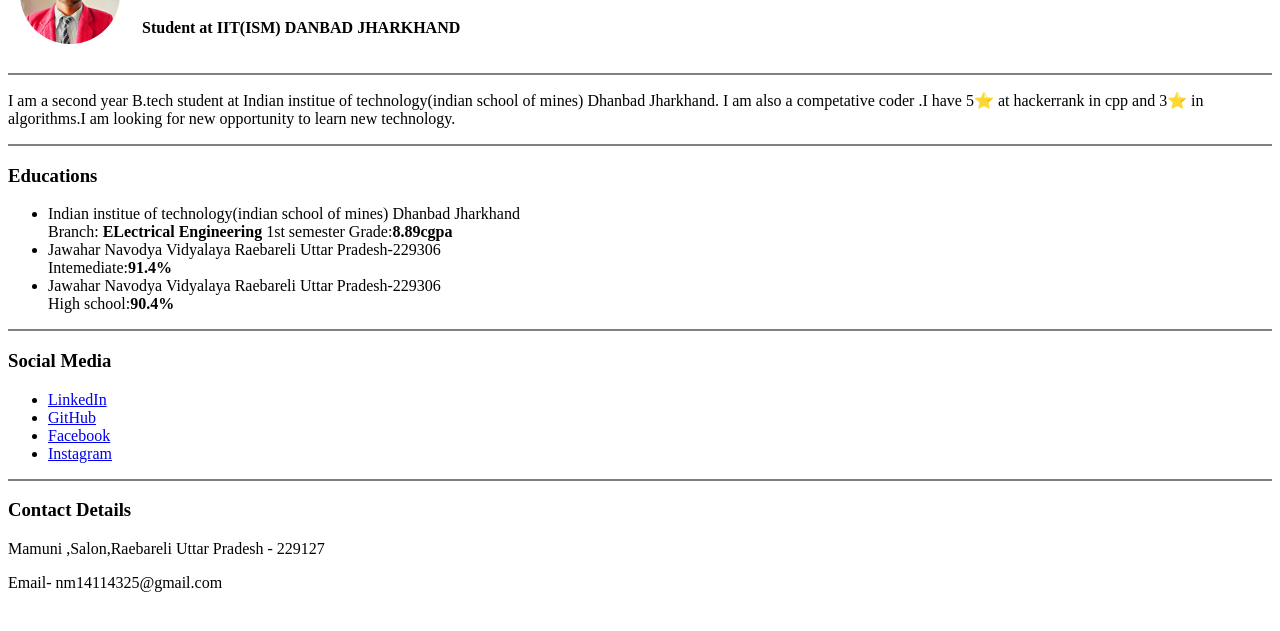
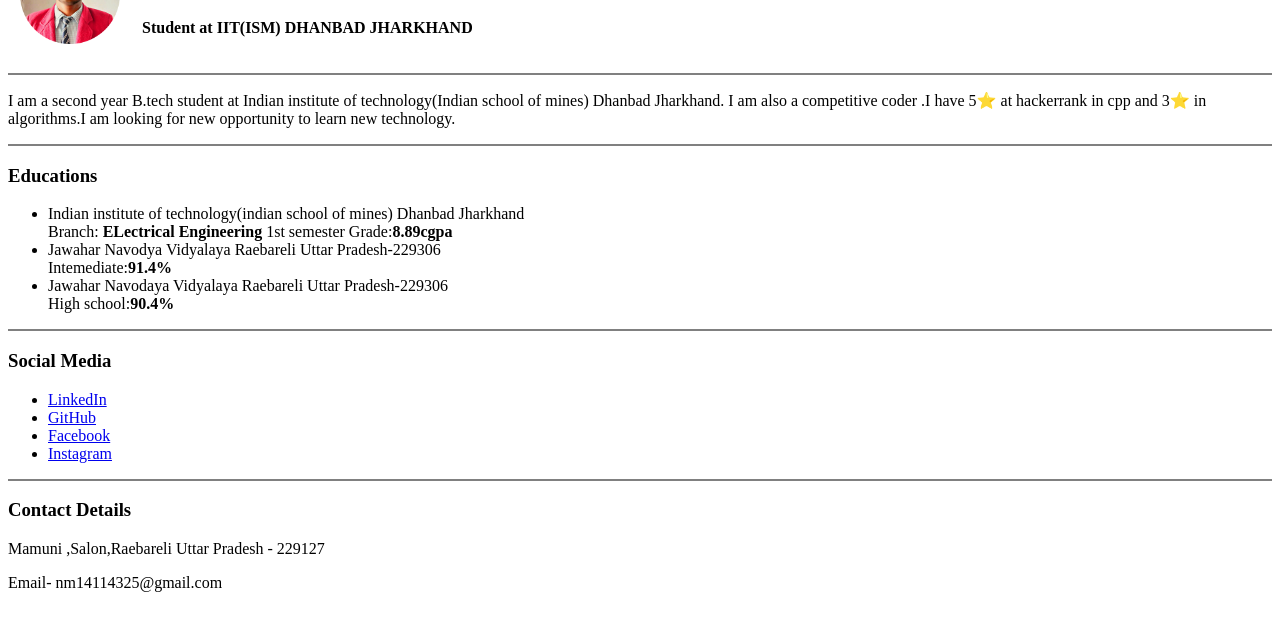
Before and after one commit to n-maurya-01/About-Me, a plain HTML site: page index.html in a window 1280 px wide. Shown: the part 81-712 px from the top of the page. Drawn offline with Linux system fonts and the light colour scheme.

Commit message:
Update index.html

```diff
--- a/index.html
+++ b/index.html
@@ -11,20 +11,20 @@
         <tr>
             <td><img src="Narendra_IMG.png" width="100"></td>
             <td><h1>Narendra Maurya</h1>
-                <p><strong>Student at IIT(ISM) DANBAD JHARKHAND</strong></p>
+                <p><strong>Student at IIT(ISM) DHANBAD JHARKHAND</strong></p>
             </td>
         </tr>
     </table>
 
     <hr size="2" noshade="0">
     <p>
-        I am a second year B.tech student at Indian institue of technology(indian school of mines) Dhanbad Jharkhand.
-       I am also a competative coder .I have 5⭐ at hackerrank in cpp and 3⭐ in algorithms.I am looking for new opportunity to learn new technology.
+        I am a second year B.tech student at Indian institute of technology(Indian school of mines) Dhanbad Jharkhand.
+       I am also a competitive coder .I have 5⭐ at hackerrank in cpp and 3⭐ in algorithms.I am looking for new opportunity to learn new technology.
     </p>
     <hr size="2" noshade="0">
     <h3>Educations</h3>
       <ul>
-        <li>Indian institue of technology(indian school of mines) Dhanbad Jharkhand
+        <li>Indian institute of technology(indian school of mines) Dhanbad Jharkhand
             <br>
             Branch: <strong>ELectrical Engineering</strong> 1st semester Grade:<strong>8.89cgpa</strong>
         </li>
@@ -32,7 +32,7 @@
             <br>
             Intemediate:<strong>91.4%</strong>
         </li>
-        <li>Jawahar Navodya Vidyalaya Raebareli Uttar Pradesh-229306
+        <li>Jawahar Navodaya Vidyalaya Raebareli Uttar Pradesh-229306
             <br>
             High school:<strong>90.4%</strong>
         </li>
```
